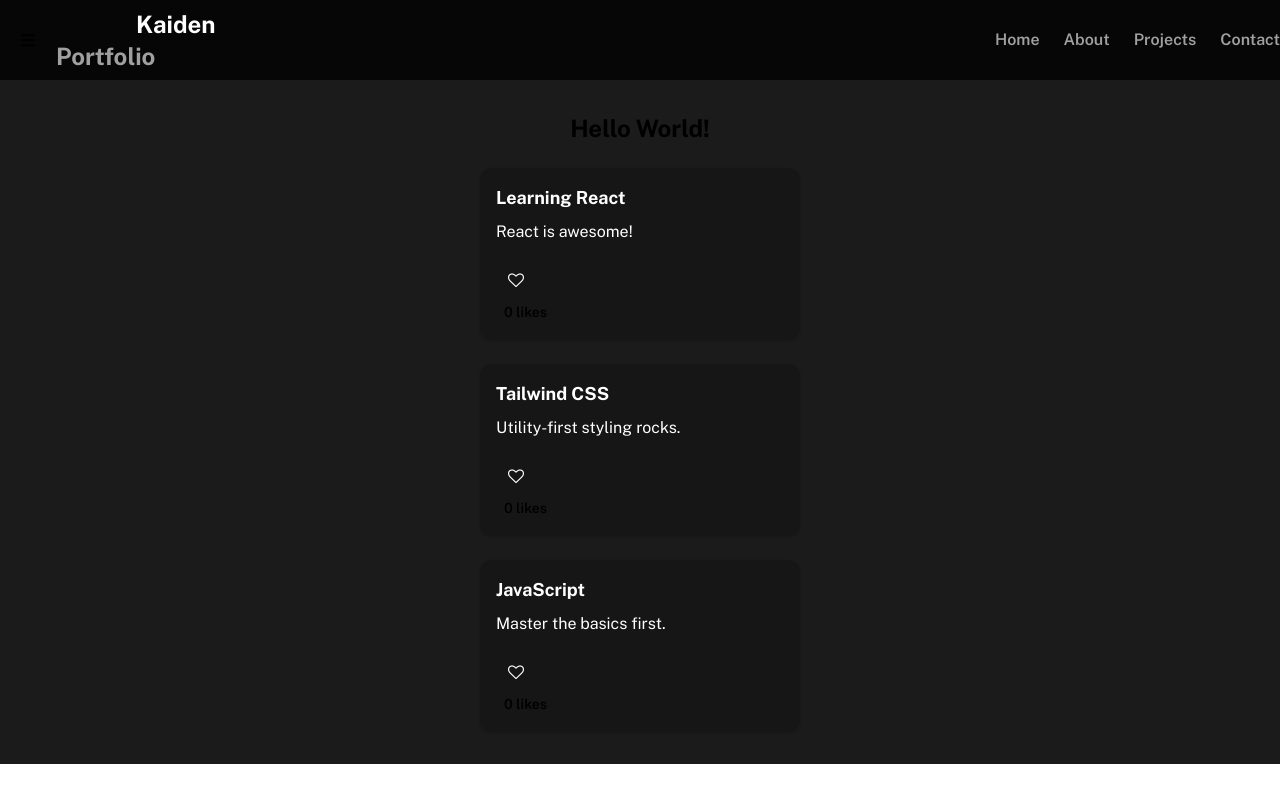
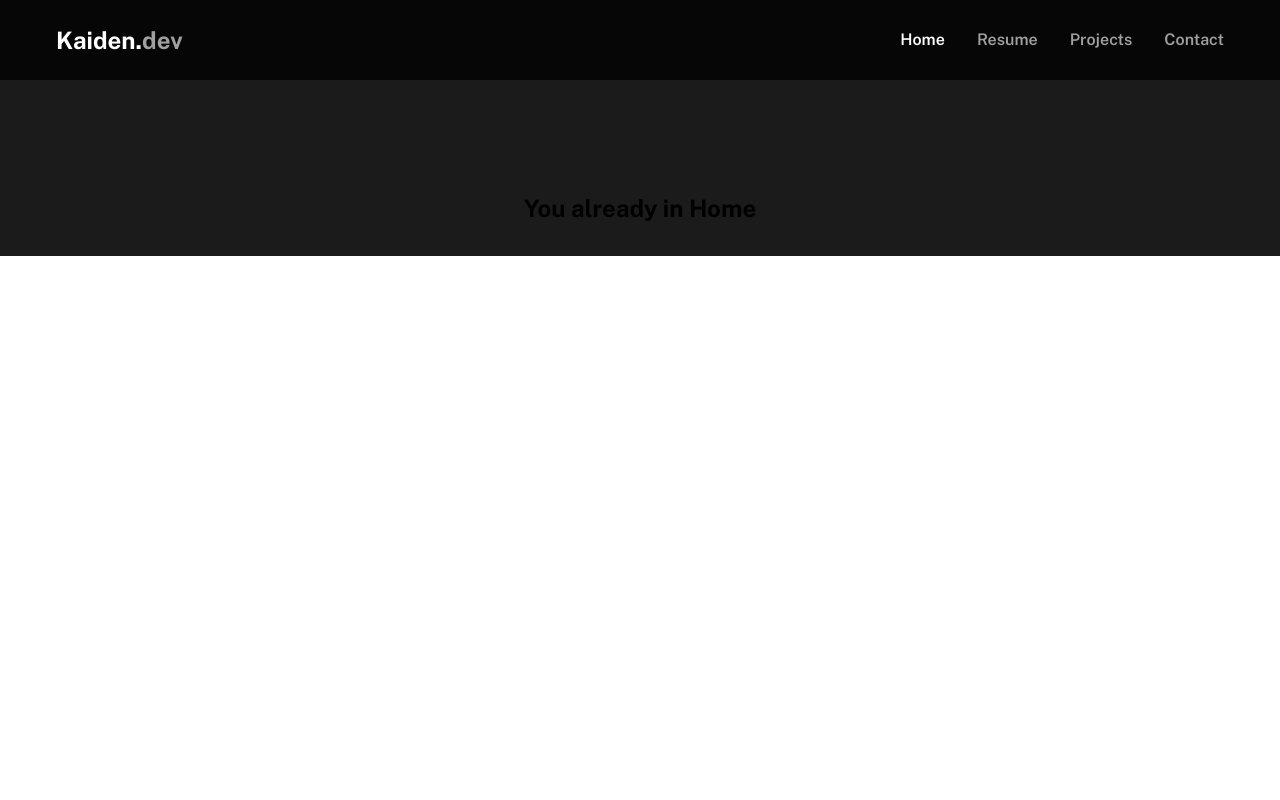
Before and after one commit to Harindrawahyu/kaiden-blog, a React (Vite) app: page / in a window 1280 px wide. Built offline with nearby package versions, Linux system fonts and the light colour scheme.

Commit message:
fix: Navbar
add mobile version navbar. navbar hook isActive

```diff
--- a/package.json
+++ b/package.json
@@ -1,5 +1,5 @@
 {
-  "name": "kaiden-blog",
+  "name": "kaiden-blog-portfolio",
   "private": true,
   "version": "0.0.1",
   "type": "module",
--- a/src/App.jsx
+++ b/src/App.jsx
@@ -1,17 +1,20 @@
 import './App.css'
 import { Routes, Route } from 'react-router';
 import NotFoundPage from './pages/NotFoundPage';
-import AboutPage from './pages/AboutPage';
 import HomePage from './pages/HomePage';
+import ProjectsPage from './pages/ProjectsPage';
+import ResumePage from './pages/ResumePage';
+import ContactPage from './pages/ContactPage';
+
 
 function App() {
   return (
     <>
       <Routes>
         <Route path='/' element={<HomePage />} />
-        <Route path='/About' element={<AboutPage />} />
-        {/* <Route path='/Projects' element={<AboutPage />} />
-        <Route path='/Contact' element={<AboutPage />} /> */}
+        <Route path='/Resume' element={<ResumePage />} />
+        <Route path='/Projects' element={<ProjectsPage />} />
+        <Route path='/Contact' element={<ContactPage />} />
 
         {/* NOT FOUND */}
         <Route path='/*' element={<NotFoundPage />} />
--- a/src/components/Navbar.jsx
+++ b/src/components/Navbar.jsx
@@ -1,46 +1,119 @@
-import { Link } from "react-router";
-import { FaBars } from "react-icons/fa";
+import { Link, useLocation } from "react-router";
+import { FaBars, FaTimes } from "react-icons/fa";
+import { useState } from "react";
 
 export default function Navbar() {
+    const [menuOpen, setMenuOpen] = useState(false);
+    const [changeNavbarColor, setChangeNavbarColor] = useState(false);
+    const location = useLocation();
+
+    // Navbar Is Active
+    const isActive = (path) => location.pathname == path;
+
     return (
-        <nav className="flex fixed top-0 left-0 w-full h-20 items-center bg-[#060606]">
+        // Start navbar
+        <div className="flex h-20 items-center justify-between gap-8 px-6 sm:px-6 bg-[#060606]">
             {/* Button */}
-            <button className="cursor-pointer px-5">
-                <FaBars />
+            <button
+                className="cursor-pointer md:hidden"
+                onClick={() => setMenuOpen(!menuOpen)}
+                aria-label="Toggle menu">
+
+                {/* True : False */}
+                {menuOpen ? <FaTimes /> : <FaBars />}
             </button>
 
-            <div className="flex items-center text-[#a0a0a0] font-semibold ">
+            <div className="flex cursor-pointer text-2xl align-items-center pl-8 text-[#a0a0a0] font-semibold">
                 {/* Title */}
                 <Link to="/">
-                    <span className="ml-20 cursor-pointer text-2xl font-bold text-white">Kaiden <span>{" "}</span>
-                        <span className="text-[#a0a0a0]">Portfolio</span>
+                    <span className="font-bold text-white">Kaiden.
+                        <span className="text-[#a0a0a0]">dev</span>
                     </span>
                 </Link>
+            </div>
 
-                {/* Items */}
-                <div className="flex gap-6 text-[#a0a0a0] font-semibold ml-175">
-                    <Link className="hover:text-white transition duration-300"
-                        to="/">
+            {/* Desktop Items */}
+            <div className="hidden font-semibold md:flex gap-8 pr-8 items-center ">
+                <Link to="/">
+                    <a
+                        className={`transition duration-300 hover:text-white ${isActive("/") ? "text-white" : "text-[#a0a0a0]"}`}
+                        href="/"
+                    >
                         Home
-                    </Link >
+                    </a>
+                </Link>
 
-                    <Link className="hover:text-white transition duration-300"
-                        to="/About">
-                        About
-                    </Link >
+                <Link to="/Resume">
+                    <a
+                        className={`transition duration-300 hover:text-white ${isActive("/Resume") ? "text-white" : "text-[#a0a0a0]"}`}
+                        href="/Resume"
+                    >
+                        Resume
+                    </a>
+                </Link>
 
-                    <Link className="hover:text-white transition duration-300"
-                        to="/Projects">
+                <Link to="/Projects">
+                    <a
+                        className={`transition duration-300 hover:text-white ${isActive("/Projects") ? "text-white" : "text-[#a0a0a0]"}`}
+                        href="/Projects"
+                    >
                         Projects
-                    </Link >
+                    </a>
+                </Link>
 
-                    <Link className="hover:text-white transition duration-300"
-                        to="/Contact">
+                <Link to="/Contact">
+                    <a
+                        className={`transition duration-300 hover:text-white ${isActive("/Contact") ? "text-white" : "text-[#a0a0a0]"}`}
+                        href="/Contact"
+                    >
                         Contact
-                    </Link >
-                </div>
+                    </a>
+                </Link>
             </div>
-        </nav>
 
+            {/* Mobile Items */}
+            {
+                menuOpen && (
+                    <div className="fixed font-light top-18 left-0 w-full h-full bg-[#0D0D0D] flex flex-col text-2xl text-left gap-6 py-6 px-6 md:hidden">
+                        <Link to="/" onClick={() => setMenuOpen(false)}>
+                            <a
+                                className={`transition duration-300 hover:text-white ${isActive("/") ? "text-white" : "text-[#a0a0a0]"}`}
+                                href="/"
+                            >
+                                Home
+                            </a>
+                        </Link>
+
+                        <Link to="/Resume" onClick={() => setMenuOpen(false)}>
+                            <a
+                                className={`transition duration-300 hover:text-white ${isActive("/Resume") ? "text-white" : "text-[#a0a0a0]"}`}
+                                href="/Resume"
+                            >
+                                Resume
+                            </a>
+                        </Link>
+
+                        <Link to="/Projects" onClick={() => setMenuOpen(false)}>
+                            <a
+                                className={`transition duration-300 hover:text-white ${isActive("/Projects") ? "text-white" : "text-[#a0a0a0]"}`}
+                                href="/Projects"
+                            >
+                                Projects
+                            </a>
+                        </Link>
+
+                        <Link to="/Contact" onClick={() => setMenuOpen(false)}>
+                            <a
+                                className={`transition duration-300 hover:text-white ${isActive("/Contact") ? "text-white" : "text-[#a0a0a0]"}`}
+                                href="/Contact"
+                            >
+                                Contact
+                            </a>
+                        </Link>
+                    </div>
+                )
+            }
+            {/* End navbar */}
+        </div>
     );
 }
--- /dev/null
+++ b/src/hooks/useNavbarIsActive.js
@@ -0,0 +1,7 @@
+import { useLocation } from "react-router";
+
+
+export default function useNavbarIsActive(path) {
+    const location = useLocation();
+    return location.pathname === path;
+}
--- a/src/pages/AboutPage.jsx
+++ /dev/null
@@ -1,3 +0,0 @@
-export default function AboutPage() {
-
-}
--- /dev/null
+++ b/src/pages/ContactPage.jsx
@@ -0,0 +1,13 @@
+import Navbar from "../components/Navbar";
+
+export default function ContactPage() {
+    return (
+        <>
+            <Navbar />
+            <div className="flex flex-col items-center gap-6 p-8 bg-[#1C1B1C]">
+                <h1 className="mt-20 text-2xl font-bold">Contact Me</h1>
+            </div>
+
+        </>
+    )
+}
--- a/src/pages/HomePage.jsx
+++ b/src/pages/HomePage.jsx
@@ -3,30 +3,7 @@ import Navbar from "../components/Navbar";
 import LeftSidebar from "../components/LeftSidebar";
 
 
-function HomePage() {
-  const posts = [
-    {
-      id: 1,
-      title: "Learning React",
-      content: "React is awesome!",
-      likes: 0
-    },
-
-    {
-      id: 2,
-      title: "Tailwind CSS",
-      content: "Utility-first styling rocks.",
-      likes: 0
-    },
-
-    {
-      id: 3,
-      title: "JavaScript",
-      content: "Master the basics first.",
-      likes: 0
-    },
-  ];
-
+export default function HomePage() {
   return (
     <>
 
@@ -39,15 +16,7 @@ function HomePage() {
 
       {/* Main Content */}
       <div className="flex flex-col items-center gap-6 p-8 bg-[#1C1B1C]">
-        <h1 className="mt-20 text-2xl font-bold">Hello World!</h1>
-        {posts.map(post => (
-          <Post
-            key={post.id}
-            title={post.title}
-            content={post.content}
-            likes={post.likes}
-          />
-        ))}
+        <h1 className="mt-20 text-2xl font-bold">You already in Home</h1>
       </div>
 
       {/* Right Sidebar */}
@@ -56,5 +25,3 @@ function HomePage() {
     </>
   );
 }
-
-export default HomePage;
--- /dev/null
+++ b/src/pages/ProjectsPage.jsx
@@ -0,0 +1,58 @@
+import Post from "../components/Post"
+import Navbar from "../components/Navbar";
+import LeftSidebar from "../components/LeftSidebar";
+
+
+export default function ProjectsPage() {
+    const posts = [
+        {
+            id: 1,
+            title: "Learning React",
+            content: "React is awesome!",
+            likes: 0
+        },
+
+        {
+            id: 2,
+            title: "Tailwind CSS",
+            content: "Utility-first styling rocks.",
+            likes: 0
+        },
+
+        {
+            id: 3,
+            title: "JavaScript",
+            content: "Master the basics first.",
+            likes: 0
+        },
+    ];
+
+    return (
+        <>
+
+            {/* Navbar */}
+            <Navbar />
+
+            {/* Left Sidebar */}
+            {/* <LeftSidebar /> */}
+
+
+            {/* Main Content */}
+            <div className="flex flex-col items-center gap-6 p-8 bg-[#1C1B1C]">
+                <h1 className="mt-20 text-2xl font-bold">Projects i have working on</h1>
+                {posts.map(post => (
+                    <Post
+                        key={post.id}
+                        title={post.title}
+                        content={post.content}
+                        likes={post.likes}
+                    />
+                ))}
+            </div>
+
+            {/* Right Sidebar */}
+
+
+        </>
+    );
+}
--- /dev/null
+++ b/src/pages/ResumePage.jsx
@@ -0,0 +1,13 @@
+import Navbar from "../components/Navbar";
+
+export default function ResumePage() {
+    return (
+        <>
+            <Navbar />
+            <div className="flex flex-col items-center gap-6 p-8 bg-[#1C1B1C]">
+                <h1 className="mt-20 text-2xl font-bold">Resume</h1>
+            </div>
+
+        </>
+    )
+}
```
Also changed, not shown: src/hooks/navbarHook.js (deleted).
